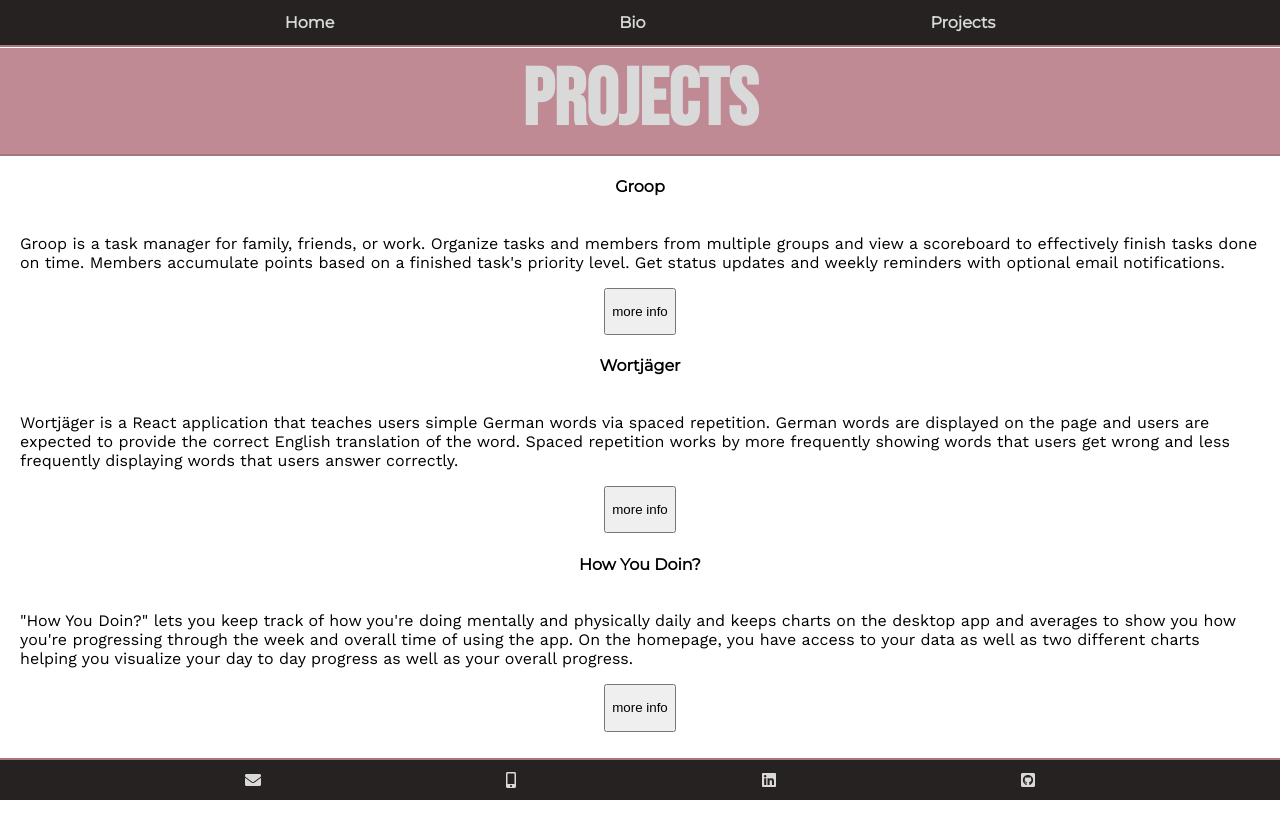
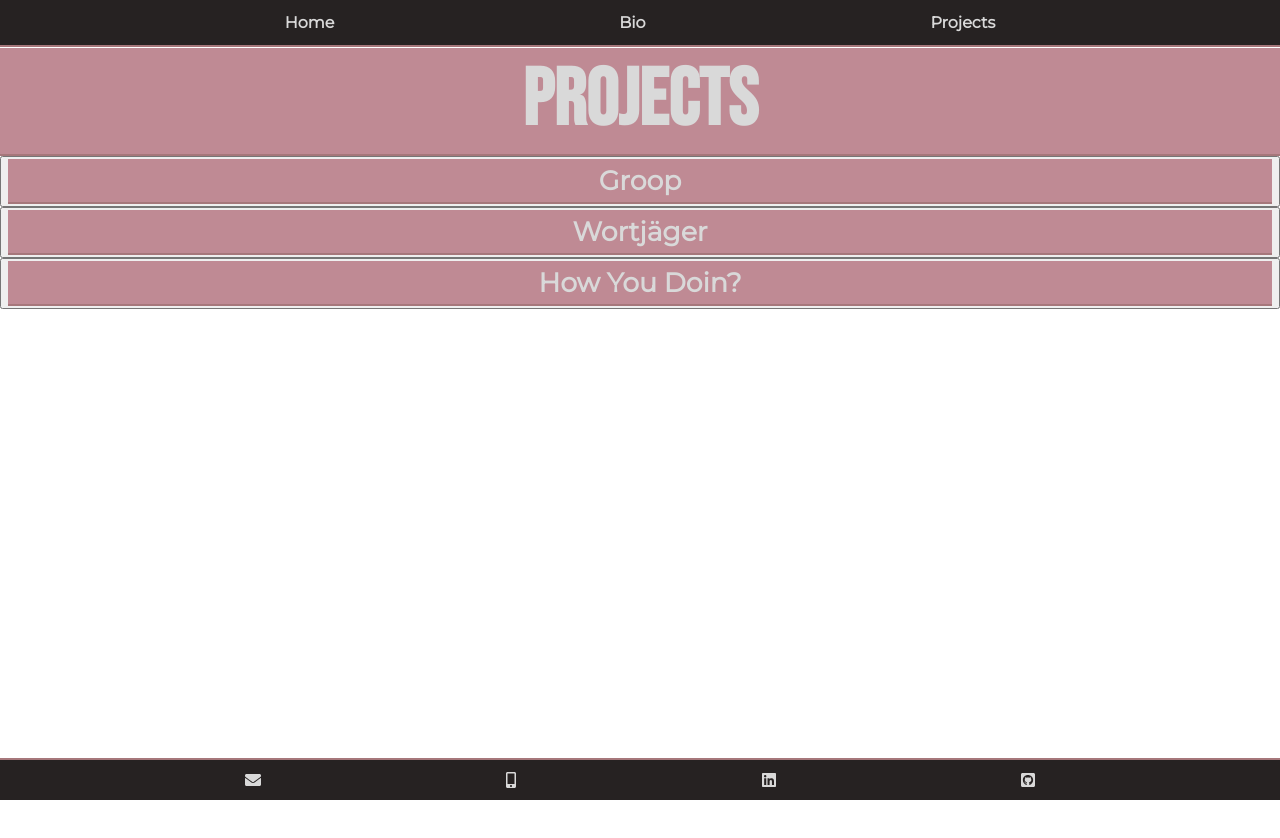
Before and after one commit to joeyjr95/portfolio, a React (Create React App) app: page /portfolio in a window 1280 px wide. Shown: the top 838 px of the page. Built offline with nearby package versions, Linux system fonts and the light colour scheme.

Commit message:
button testing

```diff
--- a/src/routes/About/About.js
+++ b/src/routes/About/About.js
@@ -10,7 +10,7 @@ export default class About extends Component {
             <div className="about-me-essay">
               <p>
                 {" "}
-                Currently I am a 24 year old Full-Stack developer from
+                I am a 24 year old Full-Stack developer from
                 Gainesville, Florida who recently graduated from Thinkful's
                 engineering immersion program. As a developer, I love learning
                 different code everyday and eventually putting it together to
--- a/src/routes/LandingPage/LandingPage.scss
+++ b/src/routes/LandingPage/LandingPage.scss
@@ -41,6 +41,7 @@
         font-family: $logo;
         background-color: $color-4;
         width: 100%;
+        padding: 5px;
         text-align: center;
         font-size: 5em;
         border-bottom: 2px solid $color-2;
--- a/src/routes/Portfolio/Portfolio.js
+++ b/src/routes/Portfolio/Portfolio.js
@@ -65,27 +65,20 @@ render(){
             <div className="projects">
              {projects.map(project => (
                 <section className="project-main">
-               <h4>{project.title}</h4>
+               <button
+            className="collapsseToggle"
+            onClick={() => this.toggle(`${Number(project.id)}`)}
+          ><h4>{project.title}</h4></button>
                <div className="project-body">
+               <div className={collapssed[Number(project.id)] ? "toggleContent-open" : "toggleContent-closed"}>
                 <p className="description">
                 {project.description}
                 </p>
-                <div className={collapssed[Number(project.id)] ? "toggleContent-open" : "toggleContent-closed"}>
                  <img src={project.mImg} alt="website"/>
                 <p className="stack">Tech Stack: {project.stack}</p>
                 <h5><Link to={project.live}>live project</Link></h5>
                 <h5><Link to={project.repo}>repo</Link></h5>
              </div>
-                <button
-            className="collapsseToggle"
-            onClick={() => this.toggle(`${Number(project.id)}`)}
-          >
-           {collapssed[Number(project.id)] ? (
-              <p>less info</p>
-            ) : (
-                <p>more info</p>
-            )}
-          </button>
 
 
           </div>
--- a/src/routes/Portfolio/Portfolio.scss
+++ b/src/routes/Portfolio/Portfolio.scss
@@ -14,7 +14,6 @@
     border-bottom: 2px solid $color-2;
     width: 100%;
     padding: 5px;
-
     background-color: $color-4;
       >h3{
     font-family: $logo;
@@ -31,14 +30,29 @@
     flex-direction: column;
     align-items: center;
     padding-bottom: 50px;
+    width: 100%;
 }
 .project-main{
     display: flex;
     flex-direction: column;
     align-items: center;
-    >h4{
-        font-family: $font-Family-header;
+    width: 100%;
+    >button{
+        width: 100%;
+    }
+    >button h4{
+    font-family: $font-Family-header;
     font-weight: $font-weight-header;
+    width: 100%;
+    border-bottom: 2px solid $color-2;
+    background-color: $color-4;
+    color: $font-color;
+    font-size: 2em;
+    margin: 0px;
+    padding-top: 5px;
+    padding-bottom: 5px;
+    padding-left: 0px;
+    padding-right: 0px;
     }
     >.project-body{
         display: flex;
```
